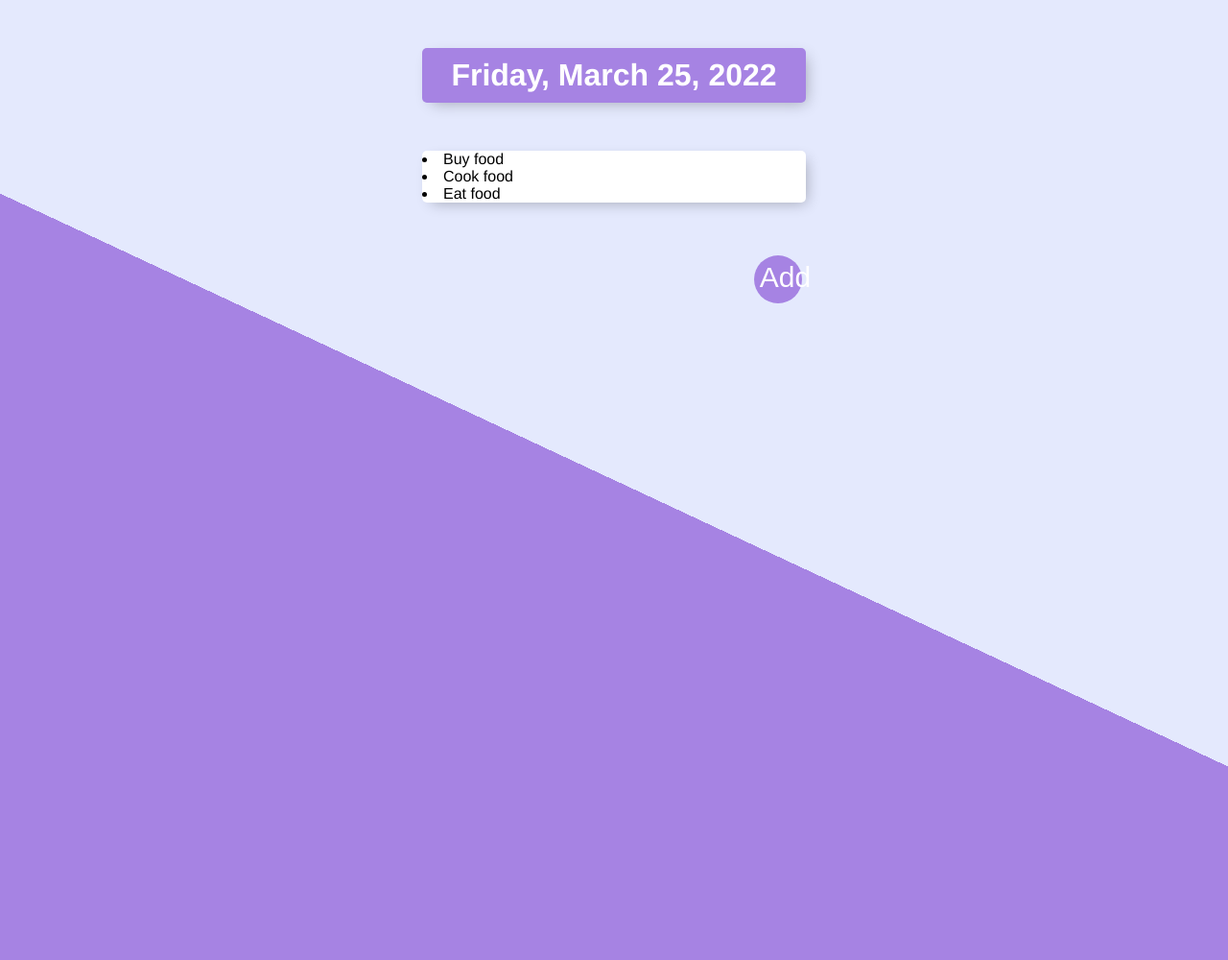
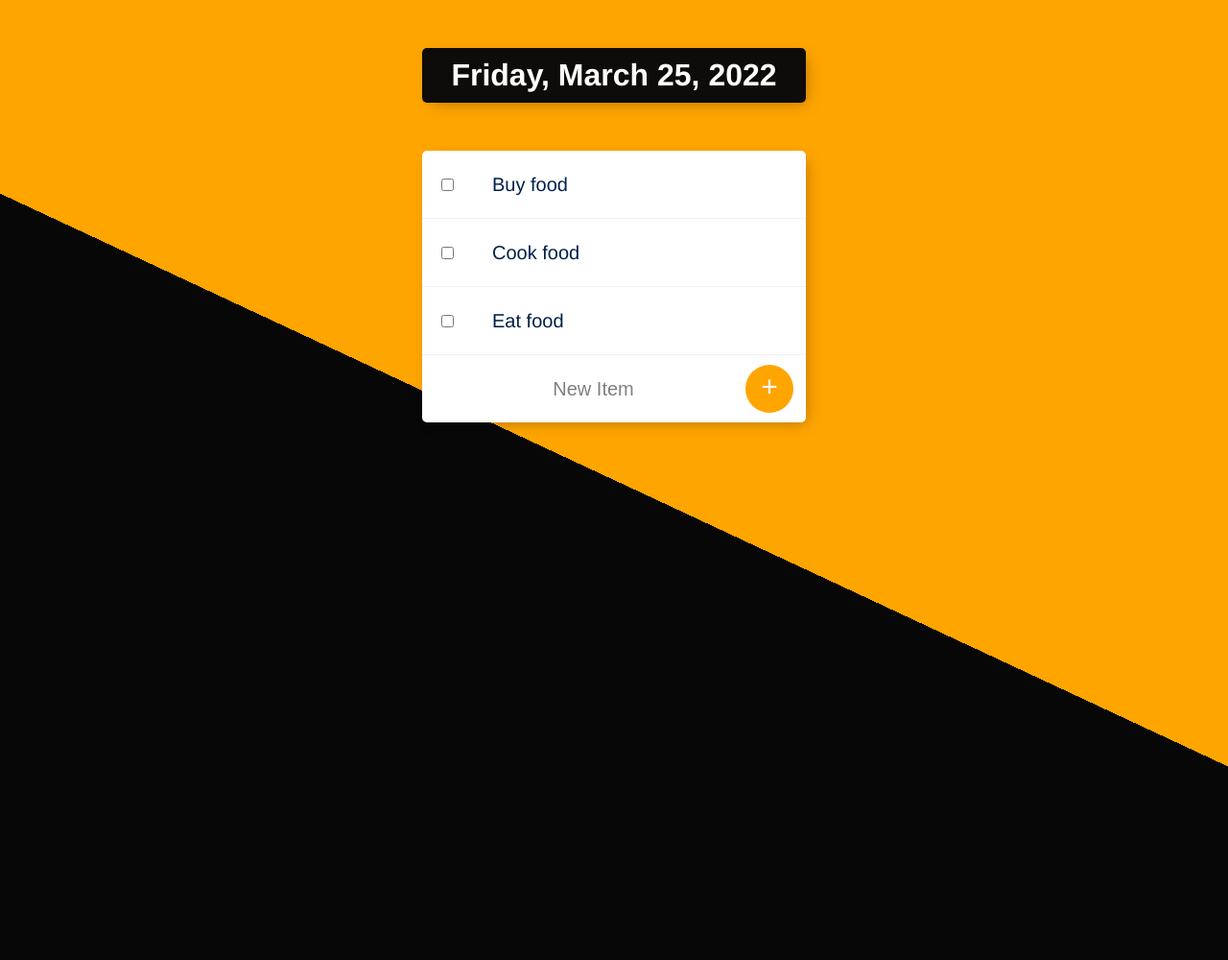
Before and after one commit to Ankush263/ToDoList, a Node server app: page / in a window 1280 px wide. Shown: the whole page at 96% size. Run offline with Node 20, Linux system fonts and the light colour scheme.

Commit message:
update styles and ejs

```diff
--- a/public/css/style.css
+++ b/public/css/style.css
@@ -1,6 +1,7 @@
 html {
   background-color: #E4E9FD;
-  background-image: -webkit-linear-gradient(65deg, #A683E3 50%, #E4E9FD 50%);
+  /* background-image: -webkit-linear-gradient(65deg, #A683E3 50%, #E4E9FD 50%); */
+  background-image: -webkit-linear-gradient(65deg, #070707 50%, orange 50%);
   min-height: 1000px;
   font-family: 'helvetica neue';
 }
@@ -19,7 +20,8 @@ h1 {
 }
 
 #heading {
-  background-color: #A683E3;
+  /* background-color: #A683E3; */
+  background-color: rgb(14, 12, 10);
   text-align: center;
 }
 
@@ -36,7 +38,8 @@ h1 {
 
 input:checked+p {
   text-decoration: line-through;
-  text-decoration-color: #A683E3;
+  /* text-decoration-color: #A683E3; */
+  text-decoration-color: orange;
 }
 
 input[type="checkbox"] {
@@ -61,7 +64,8 @@ button {
   width: 50px;
   border-radius: 50%;
   border-color: transparent;
-  background-color: #A683E3;
+  /* background-color: #A683E3; */
+  background-color: orange;
   color: #fff;
   font-size: 30px;
   padding-bottom: 6px;
--- a/views/list.ejs
+++ b/views/list.ejs
@@ -15,13 +15,15 @@
 
   <div class="box">
       <% for(let i = 0; i < newListItems.length; i++) { %>
-        <li><%= newListItems[i] %></li>
+        <div class="item">
+          <input type="checkbox">
+          <p><%= newListItems[i] %></p>
+        </div>
       <% } %>
+      <form class="item" action="/" method="POST">
+        <input type="text" name="newItem" placeholder="New Item" autocomplete="off">
+        <button type="submit">+</button>
+      </form>
   </div>
-
-  <form method="POST">
-    <input type="text" name="newItem">
-    <button type="submit">Add</button>
-  </form>
 </body>
 </html>
```
